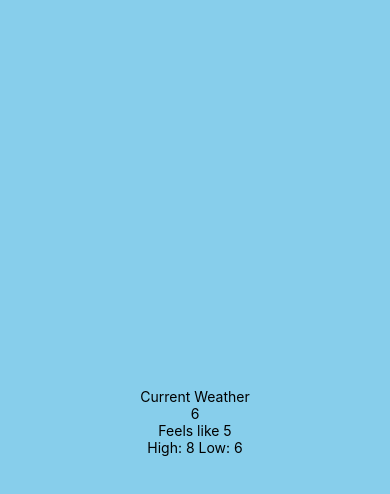
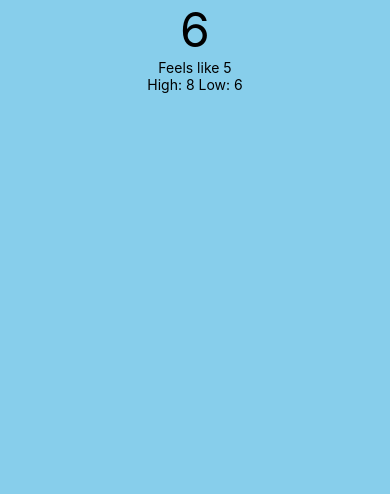
Before and after one commit to IsmailMuhammed2019/weatherApp, a React Native app: screen / in a window 390 px wide. Shown: the top 494 px of the page. Built offline with nearby package versions, Linux system fonts and the light colour scheme.

Commit message:
styling the components

```diff
--- a/App.js
+++ b/App.js
@@ -5,8 +5,8 @@ const App = () => {
   return(
     <SafeAreaView style={styles.wrapper}>
       <View style={styles.container}>
-        <Text>Current Weather</Text>
-        <Text>6</Text>
+
+        <Text style={styles.temp}>6</Text>
         <Text>Feels like 5</Text>
         <Text>High: 8 Low: 6</Text>
       </View>
@@ -21,8 +21,11 @@ const styles = StyleSheet.create ({
   container: {
     backgroundColor: "skyblue",
     flex: '1',
-    alignItems: "center",
-    justifyContent: "center"
+    alignItems: "center"
+  },
+  temp: {
+    color: 'black',
+    fontSize: 48
   }
 })
 export default App;
```
